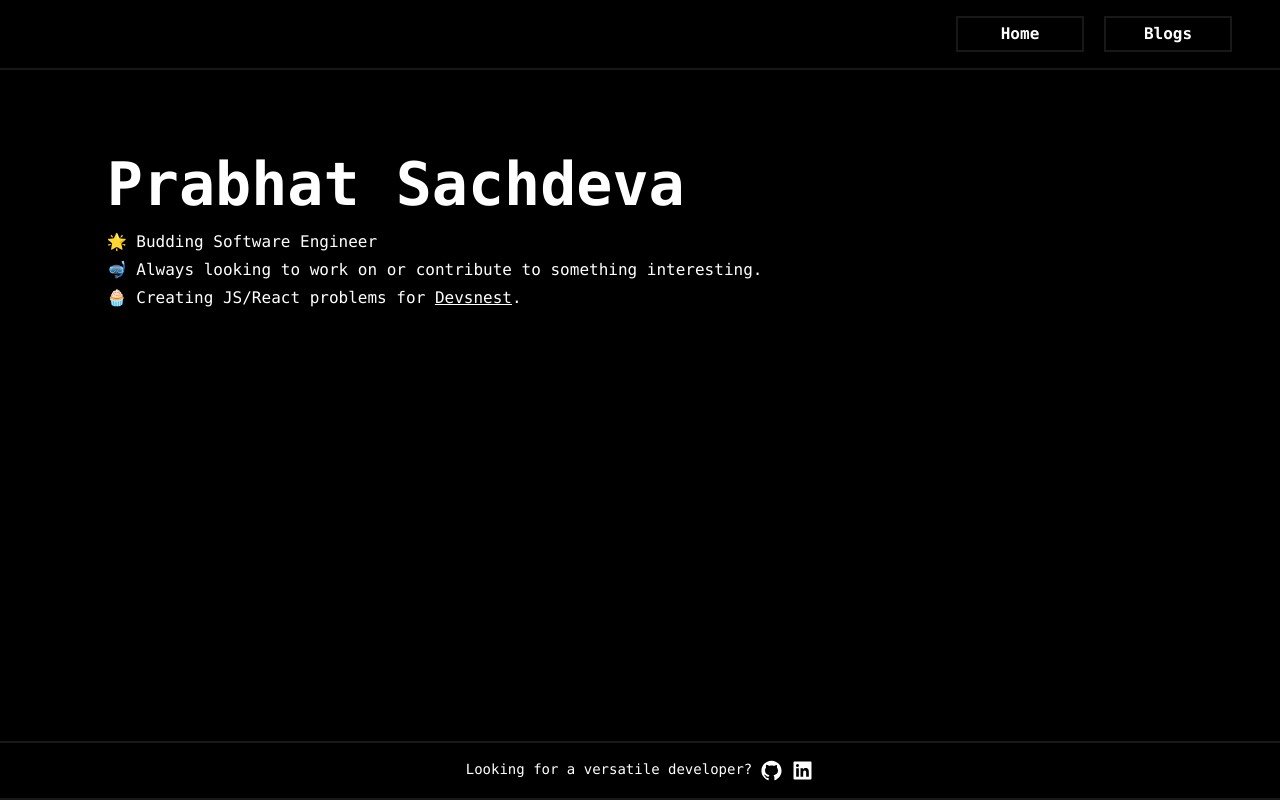
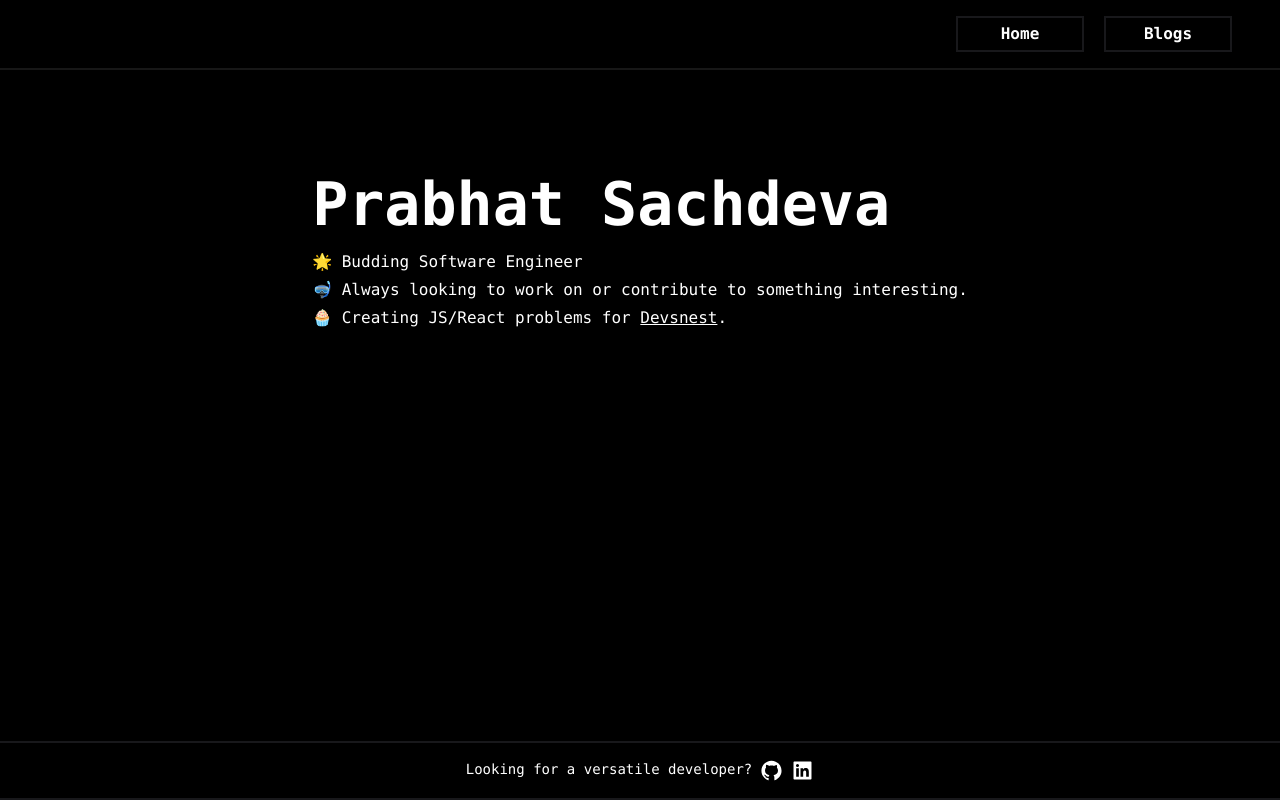
Before and after one commit to prabhatexit0/portexit0, a Next.js app: page /home in a window 1280 px wide. Built offline with nearby package versions, Linux system fonts and the light colour scheme.

Commit message:
added margin to name-bio cont

```diff
--- a/pages/home.jsx
+++ b/pages/home.jsx
@@ -12,8 +12,8 @@ export default function Home() {
   return (
     <Layout>
       <div className="font-mono h-80 w-full flex flex-col items-center mt-20">
-        <div className="w-10/12">
-          <div className="text-4xl laptop:text-6xl text-left font-bold py-1">
+        <div className="m-5">
+          <div className="text-5xl laptop:text-6xl text-left font-bold py-1">
             Prabhat Sachdeva
           </div>
           <About />
```
